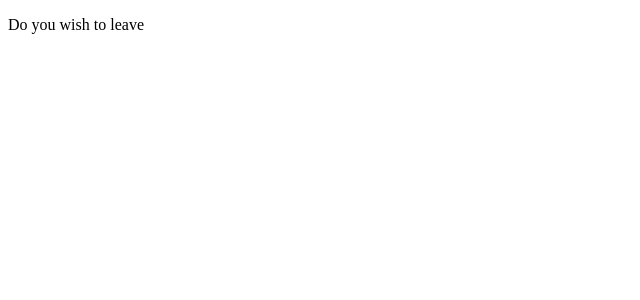
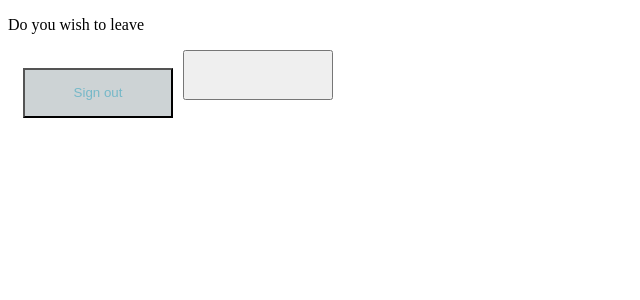
Before and after one commit to George-Onyango/phase-2-jager-project, a React (Create React App) app: page /signout in a window 1280 px wide. Shown: the top 300 px of the page, without its empty margins (0-640 px from the left). Built offline with nearby package versions, Linux system fonts and the light colour scheme.

Commit message:
Add functionality

```diff
--- a/src/components/auth/signout.js
+++ b/src/components/auth/signout.js
@@ -1,24 +1,43 @@
 import React from "react";
 import { useNavigate } from "react-router-dom";
-
 
 function SignOut() {
   const navigate = useNavigate();
 
-
   function logout() {
-        navigate('/signin')
+    navigate("/signin");
   }
 
-    function takeMeHome() {
-        navigate('/')
+  function backToHomePage() {
+    navigate("/");
   }
 
   return (
     <div>
       <p>Do you wish to leave</p>
+      <button
+        style={{
+          borderRadius: "10",
+          color: "#75B8C8",
+          backgroundColor: "#CDD3D5",
+          margin: "0 10px 0 15px",
+          width: "150px",
+          height: "50px",
+        }}
+        onClick={logout}
+      >
+        Sign out
+      </button>
+      <button
+        style={{
+          width: "150px",
+          height: "50px",
+          borderRadius: "10",
+        }}
+        onClick={backToHomePage}
+      ></button>
     </div>
-    )
+  );
 }
 
-export default SignOut
+export default SignOut;
```
Lines whose indentation alone changed are shown as unchanged.
